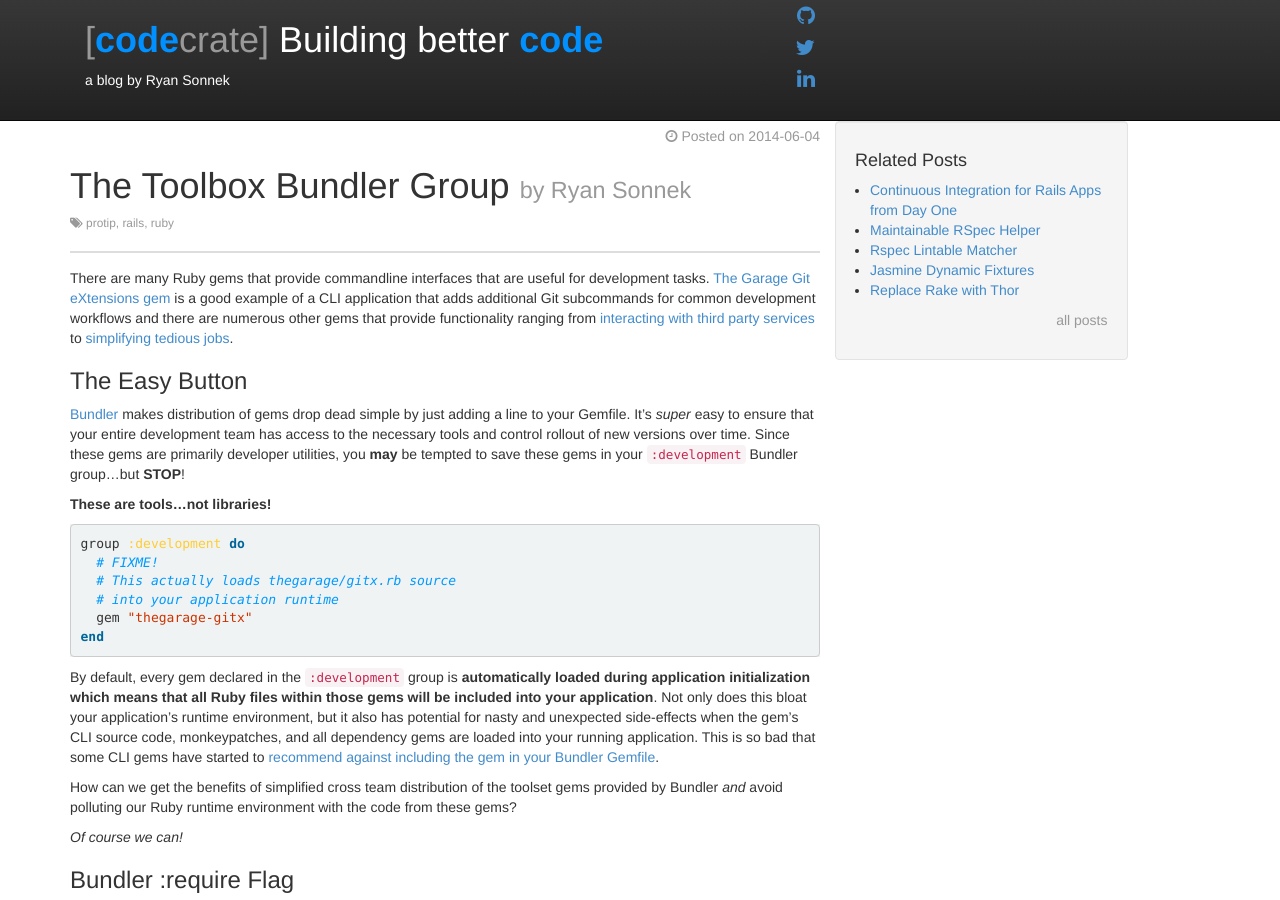
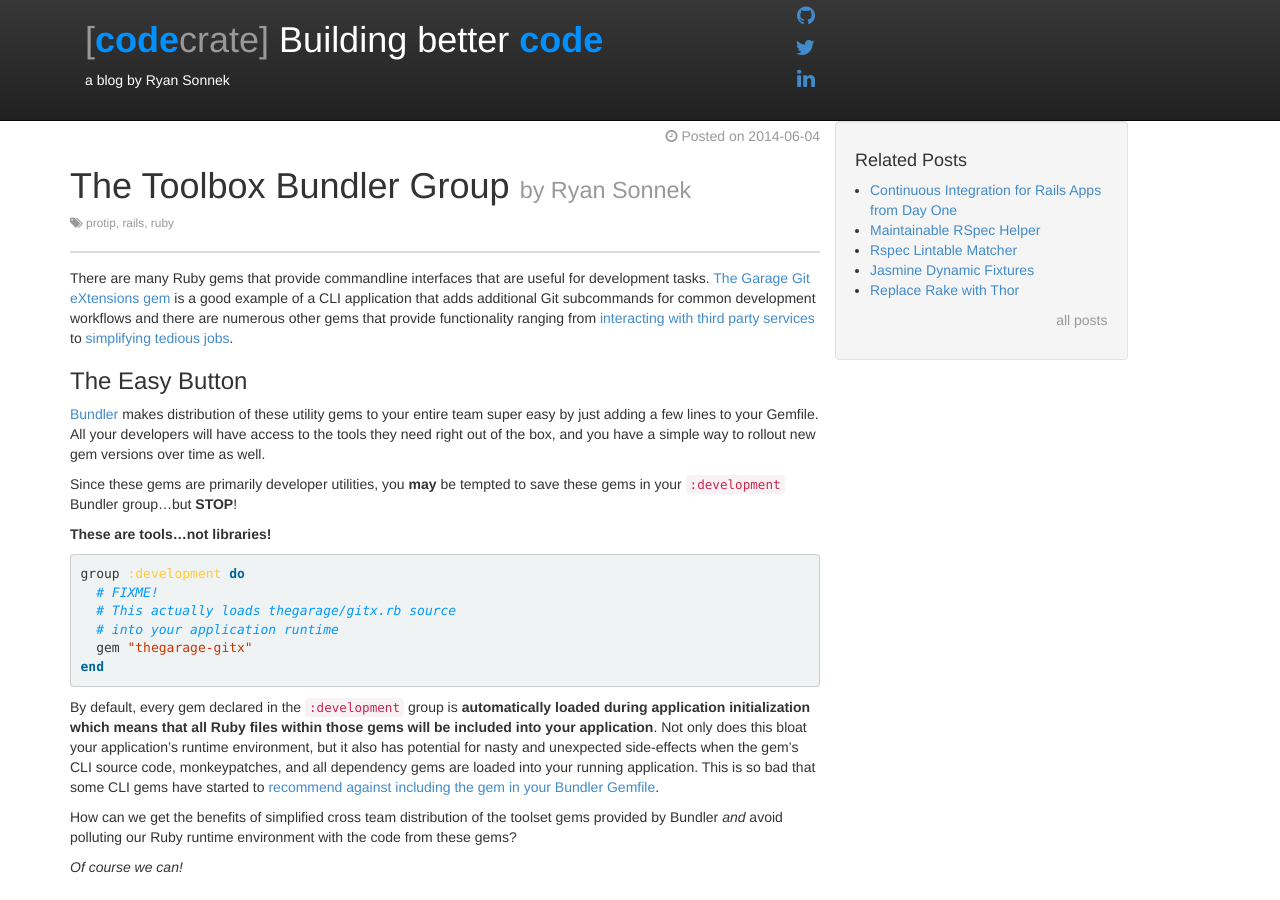
Before and after one commit to wireframe/wireframe.github.com, a Jekyll site: the page built from _posts/2014-06-04-toolbox-bundler-group.md, in a window 1280 px wide and 900 px high. Built offline with Jekyll 4.4.1, drawn with Linux system fonts in a browser that asks for light colours; nearby versions of some CDN libraries; Markdown is read by kramdown in place of the engine named in the settings; comment, search, counter and statistics services are not loaded.

Commit message:
update phrasing

```diff
--- a/_posts/2014-06-04-toolbox-bundler-group.md
+++ b/_posts/2014-06-04-toolbox-bundler-group.md
@@ -16,11 +16,12 @@
 
 ### The Easy Button
 
-[Bundler](http://bundler.io/) makes distribution of gems drop dead simple
-by just adding a line to your Gemfile.  It's *super* easy to ensure that your entire
-development team has access to the necessary tools and control rollout of new versions over time.
-Since these gems are primarily developer utilities, you **may** be tempted to save these
-gems in your `:development` Bundler group...but **STOP**!
+[Bundler](http://bundler.io/) makes distribution of these utility gems to your entire team super easy
+by just adding a few lines to your Gemfile.  All your developers will have access to the tools they need
+right out of the box, and you have a simple way to rollout new gem versions over time as well.
+
+Since these gems are primarily developer utilities, you **may** be tempted to save these gems in
+your `:development` Bundler group...but **STOP**!
 
 **These are tools...not libraries!**
 
```
